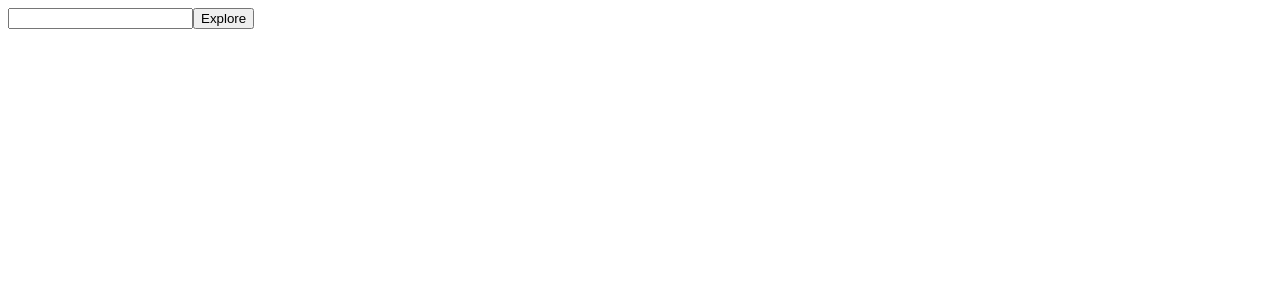
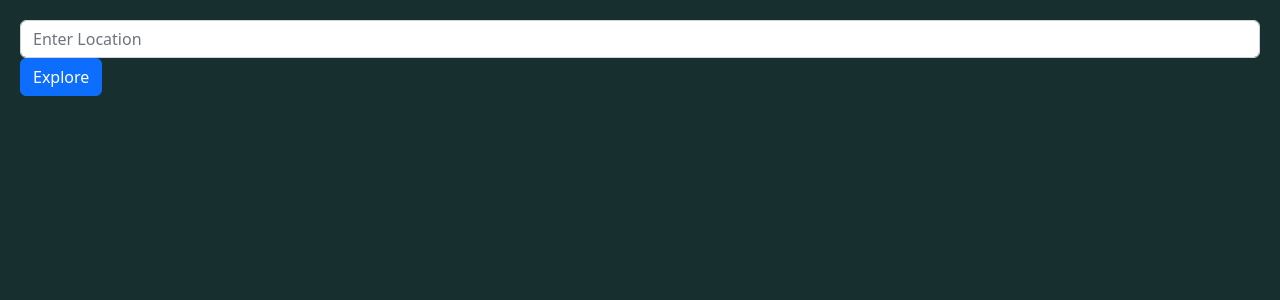
Before and after one commit to AdrianButler/city-explorer, a React (Create React App) app: page / in a window 1280 px wide. Shown: the top 300 px of the page. Built offline with nearby package versions, Linux system fonts and the light colour scheme.

Commit message:
added map after submitting

```diff
--- /dev/null
+++ b/src/App.css
@@ -0,0 +1,7 @@
+form input{
+    background: darkgrey;
+}
+
+form {
+    margin: 20px;
+}
--- a/src/App.js
+++ b/src/App.js
@@ -2,6 +2,7 @@ import {Component} from "react";
 import LocationInfo from "./components/LocationInfo";
 import axios from "axios";
 import {Button, Form} from "react-bootstrap";
+import "./App.css";
 
 class App extends Component
 {
@@ -29,12 +30,19 @@ class App extends Component
 	{
 		event.preventDefault();
 
-		let url = `https://us1.locationiq.com/v1/search?key=${process.env.REACT_APP_LOCATIONIQKEY}&q=${this.state.locationQuery}&format=json`;
+		let locationURL = `https://us1.locationiq.com/v1/search?key=${process.env.REACT_APP_LOCATIONIQKEY}&q=${this.state.locationQuery}&format=json`;
+		let mapURL = "https://maps.locationiq.com/v3/staticmap";
 		let apiData;
 		try
 		{
-			apiData = await axios.get(url);
+			apiData = await axios.get(locationURL);
 
+			let lat = apiData.data[0].lat;
+			let lon = apiData.data[0].lon;
+
+			mapURL += `?key=${process.env.REACT_APP_LOCATIONIQKEY}&center=${lat},${lon}&zoom=${14}`;
+
+			apiData.data[0].imageSrc = mapURL; // add the map png to the object of the apis first query
 
 			this.setState(
 				{
@@ -52,12 +60,22 @@ class App extends Component
 		}
 	};
 
+	preventSubmit = (event) =>
+	{
+		if (event.keyCode === 13)
+		{
+			event.preventDefault();
+			return false;
+		}
+	};
+
 	render()
 	{
 		return (
 			<>
 				<Form>
-					<Form.Control type="text" onInput={this.handleLocationQuery}/>
+					<Form.Control type="text" onInput={this.handleLocationQuery} onKeyDown={this.preventSubmit}
+					              placeholder="Enter Location"/>
 					<Button onClick={this.handleLocationSearch}>Explore</Button>
 				</Form>
 
--- /dev/null
+++ b/src/components/LocationInfo.css
@@ -0,0 +1,4 @@
+.location-card {
+    margin-inline: auto;
+    max-width: 50%;
+}
--- a/src/components/LocationInfo.js
+++ b/src/components/LocationInfo.js
@@ -1,5 +1,6 @@
 import React from 'react';
 import {Card} from "react-bootstrap";
+import "./LocationInfo.css";
 
 class LocationInfo extends React.Component
 {
@@ -9,13 +10,13 @@ class LocationInfo extends React.Component
 			<>
 				{
 					!this.props.apiData ? null : // if apiData doesn't exist then don't render
-						<Card className="text-center">
+						<Card className="text-center location-card bg-dark text-info">
 							<Card.Header>{this.props.apiData.display_name}</Card.Header>
 							<Card.Body>
-								<Card.Img variant="top" src=""/>
+								<Card.Img variant="top" src={this.props.apiData.imageSrc}/>
 							</Card.Body>
-							<Card.Footer className="text-muted">
-								Latitude: {this.props.apiData.lat}
+							<Card.Footer>
+								Latitude: {this.props.apiData.lat} -
 								Longitude: {this.props.apiData.lon}
 							</Card.Footer>
 						</Card>
--- /dev/null
+++ b/src/index.css
@@ -0,0 +1,3 @@
+body {
+    background: #182f2f;
+}
--- a/src/index.js
+++ b/src/index.js
@@ -1,6 +1,8 @@
 import React from 'react';
 import ReactDOM from 'react-dom/client';
 import App from './App';
+import 'bootstrap/dist/css/bootstrap.min.css';
+import "./index.css"
 
 const root = ReactDOM.createRoot(document.getElementById('root'));
 root.render(
```
Also changed, not shown: 1 other file (tests, documents, lock files or other folders).
